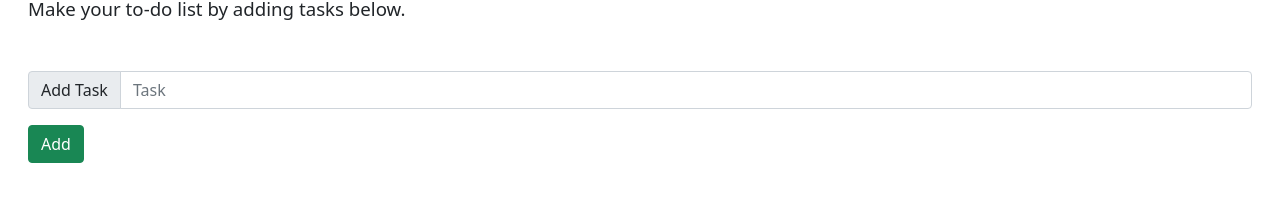
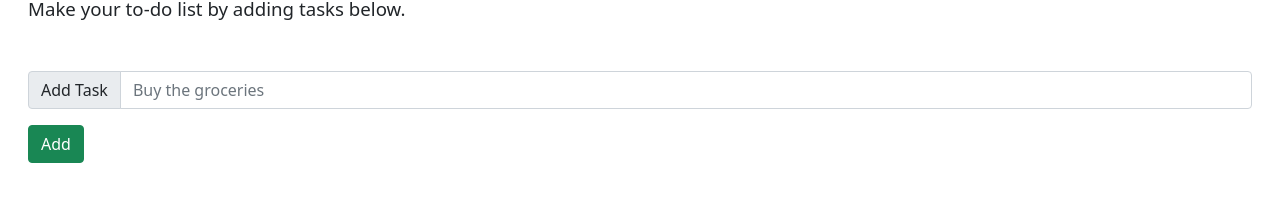
Before and after one commit to stoneneedle/react-tdl1, a React (Create React App) app: page / in a window 1280 px wide. Shown: the part 179-380 px from the top of the page. Built offline with nearby package versions, Linux system fonts and the light colour scheme.

Commit message:
Updated AddTask component to react-bootstrap

```diff
--- a/src/components/AddTask.js
+++ b/src/components/AddTask.js
@@ -1,4 +1,5 @@
 import React from "react";
+import { Button, FormControl, InputGroup } from "react-bootstrap";
 
 export default class AddTask extends React.Component {
   constructor(props) {
@@ -13,27 +14,21 @@ export default class AddTask extends React.Component {
 
   render() {
     return (
-      <div>
-        <div className="input-group mb-3">
-          <span className="input-group-text" id="basic-addon1">
-            Add Task
-          </span>
-          <input
+      <>
+        <InputGroup className="mb-3">
+          <InputGroup.Text id="basic-addon1">Add Task</InputGroup.Text>
+          <FormControl
             value={this.props.taskToList}
             onChange={this.handleChange}
-            type="text"
-            className={
-              this.props.isInputValid
-                ? "form-control"
-                : "form-control is-invalid"
-            }
-            placeholder="Task"
-            aria-label="Task"
+            placeholder="Buy the groceries"
+            aria-label="Task 1"
             aria-describedby="basic-addon1"
           />
-        </div>
-        <input className="btn btn-success" type="submit" value="Add" />
-      </div>
+        </InputGroup>
+        <Button variant="success" type="submit">
+          Add
+        </Button>
+      </>
     );
   }
 }
```
